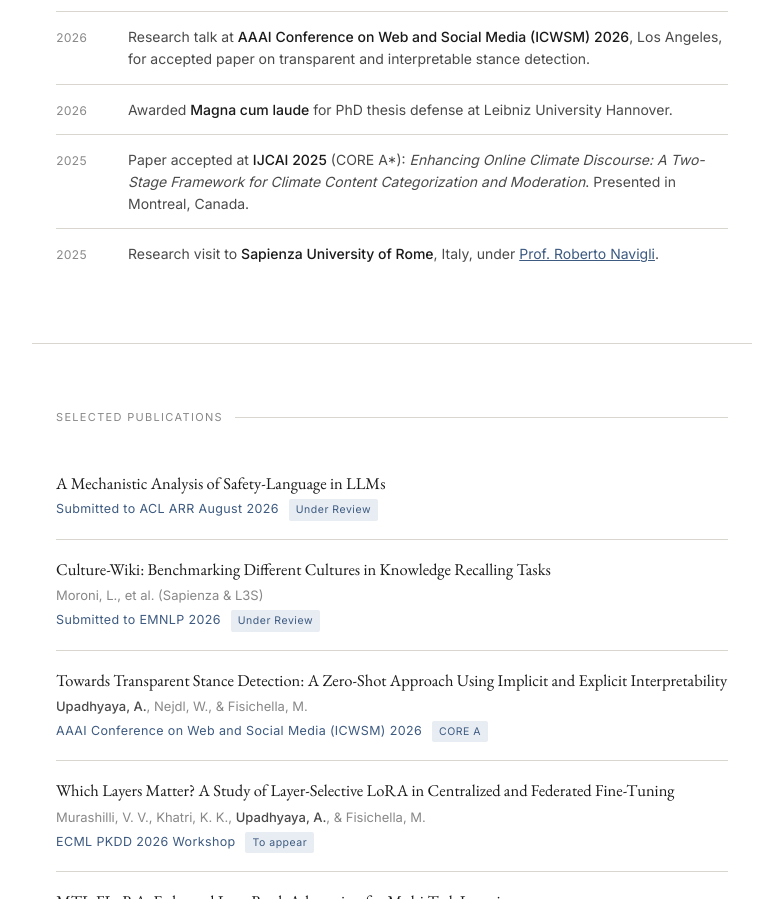
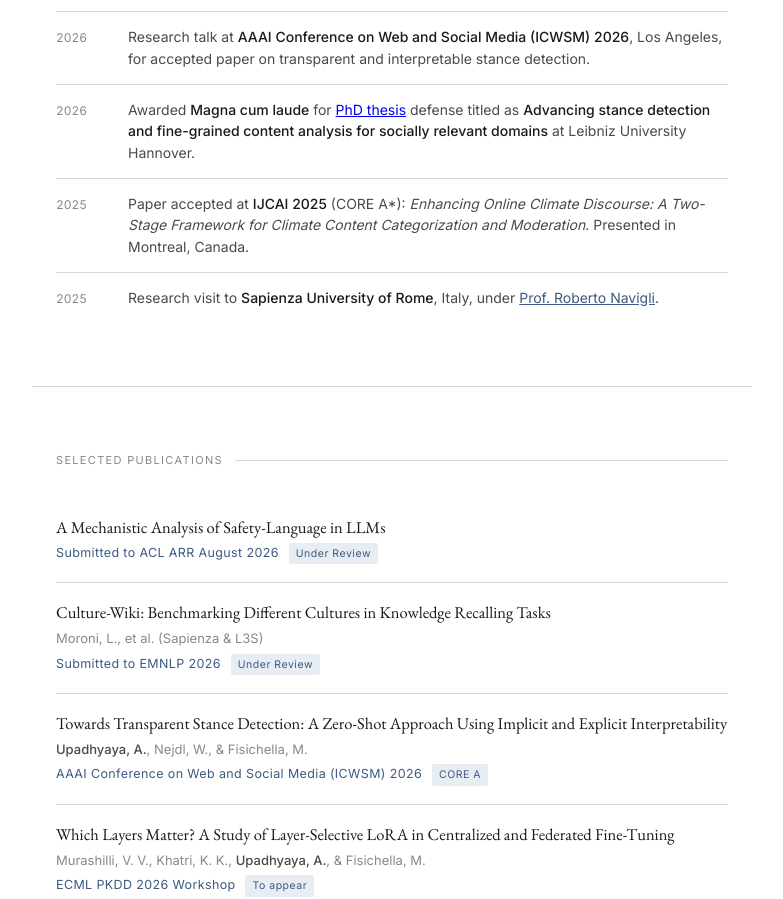
Before and after one commit to apoorva-upadhyaya/apoorva-upadhyaya.github.io, a plain HTML site: page index.html in a window 1280 px wide. Shown: the part 1361-2260 px from the top of the page, without its empty margins (248-1031 px from the left). Drawn offline with nearby package versions, Linux system fonts and the light colour scheme.

Commit message:
Update index.html

```diff
--- a/index.html
+++ b/index.html
@@ -348,7 +348,7 @@
     </li>
     <li>
       <span class="news-year">2026</span>
-      <span class="news-text">Awarded <strong>Magna cum laude</strong> for PhD thesis defense at Leibniz University Hannover.</span>
+      <span class="news-text">Awarded <strong>Magna cum laude</strong> for <a href="https://repo.uni-hannover.de/items/02f4b40a-d6ec-4395-9c87-d12b68dbd765" target="_blank">PhD thesis</a> defense titled as <strong>Advancing stance detection and fine-grained content analysis for socially relevant domains</strong> at Leibniz University Hannover.</span>
     </li>
     <li>
       <span class="news-year">2025</span>
```
